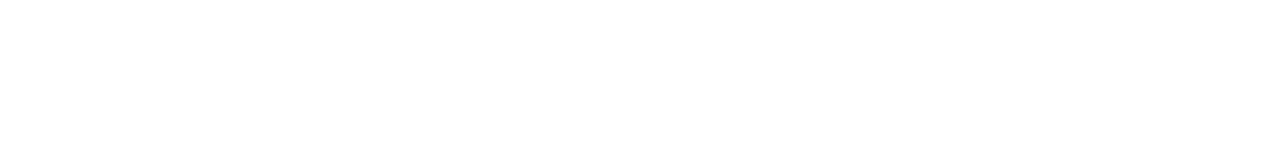
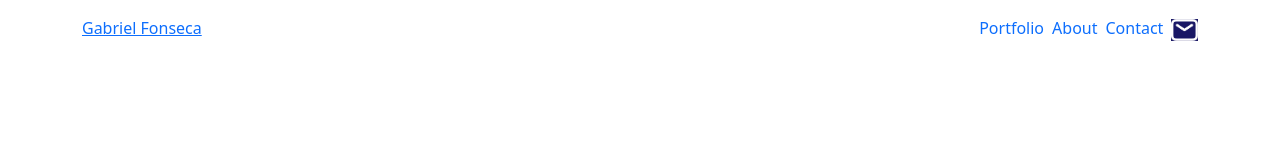
Before and after one commit to Gopxfs/test-bootstrap, a plain HTML site: page index.html in a window 1280 px wide. Drawn offline with nearby package versions, Linux system fonts and the light colour scheme.

Commit message:
Add navbar

```diff
--- a/index.html
+++ b/index.html
@@ -8,6 +8,22 @@
   </head>
 
   <body>
+    <nav class="navbar">
+      <div class="container">
+        <a class="nav-brand" href="https://github.com/Gopxfs">Gabriel Fonseca</a>
+      <div class="navbar-nav">
+        <ul class="nav gap-2">
+          <li class="nav-item"> <a href="#" class="nav-link">Portfolio</a> </li>
+          <li class="nav-item"> <a href="#" class="nav-link">About</a> </li>
+          <li class="nav-item"> <a href="#" class="nav-link">Contact</a> </li>
+          <li class="nav-item"> <a href="#" class="nav-link"><img src="images/icons/mail-icon.png" style="height:22px;"> </a> </li>
+        </ul>
+      </div>
+    </div>
+    </nav>
+
+
+
 
     <script src="https://cdn.jsdelivr.net/npm/bootstrap@5.0.2/dist/js/bootstrap.bundle.min.js" integrity="sha384-MrcW6ZMFYlzcLA8Nl+NtUVF0sA7MsXsP1UyJoMp4YLEuNSfAP+JcXn/tWtIaxVXM" crossorigin="anonymous"></script>
   </body>
```
Also changed, not shown: images/icons/mail-icon.png (added).
